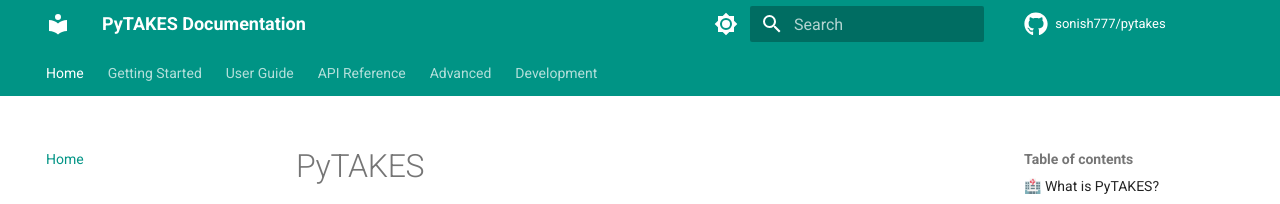
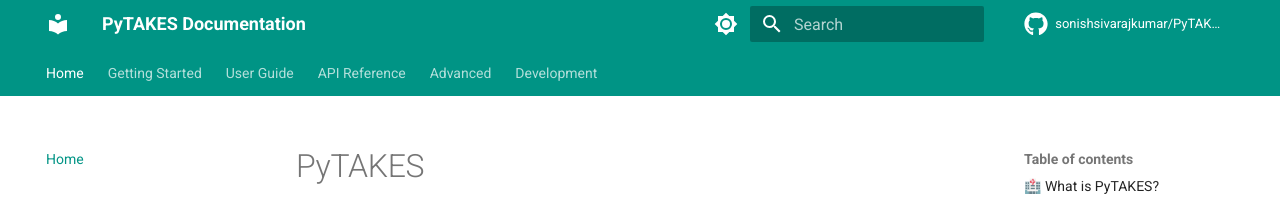
Before and after one commit to sonishsivarajkumar/PyCTAKES, an MkDocs documentation site: the page built from docs/index.md, in a window 1280 px wide. Shown: the top 204 px of the page. Built offline with MkDocs 1.6.1 and Material for MkDocs 9.7.7, drawn with Linux system fonts in a browser that asks for light colours; comment, search, counter and statistics services are not loaded.

Commit message:
fix: Update repository URLs in mkdocs configuration

```diff
--- a/mkdocs.yml
+++ b/mkdocs.yml
@@ -1,10 +1,10 @@
 site_name: PyTAKES Documentation
 site_description: Python-native clinical NLP framework
 site_author: Sonish Sivarajkumar
-site_url: https://sonish777.github.io/pytakes
+site_url: https://sonishsivarajkumar.github.io/PyTAKES
 
-repo_name: sonish777/pytakes
-repo_url: https://github.com/sonish777/pytakes
+repo_name: sonishsivarajkumar/PyTAKES
+repo_url: https://github.com/sonishsivarajkumar/PyTAKES
 
 theme:
   name: material
@@ -95,7 +95,7 @@
 extra:
   social:
     - icon: fontawesome/brands/github
-      link: https://github.com/sonish777/pytakes
+      link: https://github.com/sonishsivarajkumar/PyTAKES
     - icon: fontawesome/brands/python
       link: https://pypi.org/project/pytakes/
 
```
